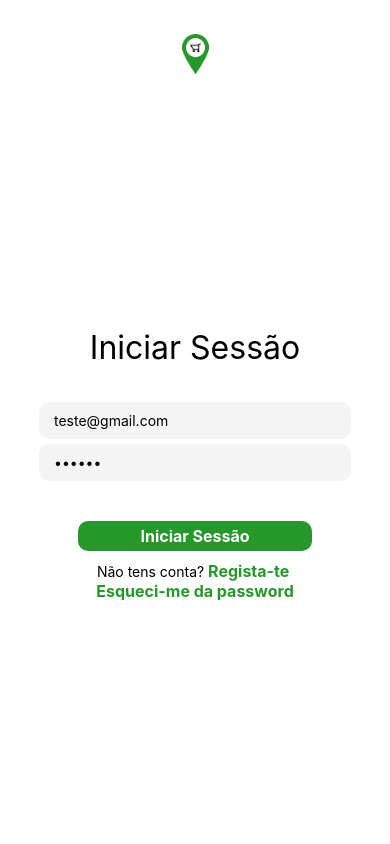
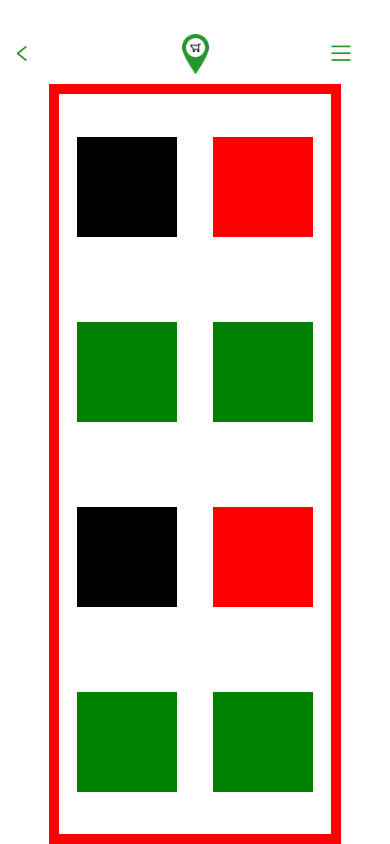
Before and after one commit to VNLindelof13/ProductSpotApp, a React Native app: screen /Gamification in a window 390 px wide. Built offline with nearby package versions, Linux system fonts and the light colour scheme.

Commit message:
Gamification Start

```diff
--- a/Stacks/AuthenticationStack.js
+++ b/Stacks/AuthenticationStack.js
@@ -10,6 +10,7 @@ import SupermarketDetails from '../screens/SupermarketDetails';
 import ProductDetails from '../screens/ProductDetails';
 import AddProduct from '../screens/AddProduct';
 import SupermarketFilter from '../screens/SupermarketFilter'
+import Gamification from '../screens/Gamification';
 
 const Stack = createNativeStackNavigator();
 function AuthenticationStack()  {
@@ -64,6 +65,11 @@ function AuthenticationStack()  {
         name="SupermarketFilter"
         component={SupermarketFilter}
         />
+        <Stack.Screen
+        options = {{headerShown:  false}}
+        name="Gamification"
+        component={Gamification}
+        />
       </Stack.Navigator>
   )
 }
--- /dev/null
+++ b/screens/Gamification.js
@@ -0,0 +1,84 @@
+import { Alert, StyleSheet, Text, TextInput, TouchableOpacity, View } from 'react-native'
+import React, { useEffect, useState } from 'react'
+import firebase from 'firebase'
+import NavBar from '../components/NavBar'
+import { useNavigation } from '@react-navigation/native';
+import { SelectList } from 'react-native-dropdown-select-list'
+
+
+
+
+
+
+const Gamification = (props) => {
+    return (
+        <View style={styles.main}>
+            <NavBar
+                showBack={true}
+                showMenu={true} />
+                <View style={styles.gamificationList}>
+                    <View style = {styles.box1}>
+
+                    </View>
+                    <View style = {styles.box2}>
+
+                    </View>
+                    <View style = {styles.box3}>
+
+                    </View>
+                    <View style = {styles.box3}>
+
+                    </View>
+                    <View style = {styles.box1}>
+
+                        </View>
+                        <View style = {styles.box2}>
+
+                        </View>
+                        <View style = {styles.box3}>
+
+                        </View>
+                        <View style = {styles.box3}>
+
+                        </View>
+                </View>
+        </View>
+    )
+}
+
+export default Gamification
+
+const styles = StyleSheet.create({
+    main: {
+        flex: 1,
+        backgroundColor: 'white',
+    },
+    gamificationList:{
+        flex:1,
+        alignSelf:'center',
+        flexDirection:'row',
+        width:'75%',
+        height:'90%',
+        borderColor:'red',
+        borderWidth:10,
+        blackgroundColor:'black',
+        alignContent:'space-around',
+        flexWrap: 'wrap',
+        justifyContent:'space-around',
+    },
+    box1:{
+        width:100,
+        height:100,
+        backgroundColor:'black',
+    },
+    box2:{
+        width:100,
+        height:100,
+        backgroundColor:'red',
+    },
+    box3:{
+        width:100,
+        height:100,
+        backgroundColor:'green',
+    },
+})
--- a/screens/Menu.js
+++ b/screens/Menu.js
@@ -18,7 +18,7 @@ const Menu = () => {
         navigation.popToTop()
     }
     const handleGammification  = () => {
-
+        navigation.navigate("Gamification")
     }
     const handleLogout  = () => {
         auth
@@ -49,7 +49,7 @@ const Menu = () => {
                     </TouchableOpacity>
                 </View><View style={styles.buttonContainer}>
                     <TouchableOpacity
-                        onPress={()=>{}}
+                        onPress={handleGammification}
                         style={styles.button}>
                         <Text style={styles.buttonText}> Bonificação </Text>
                     </TouchableOpacity>
```
